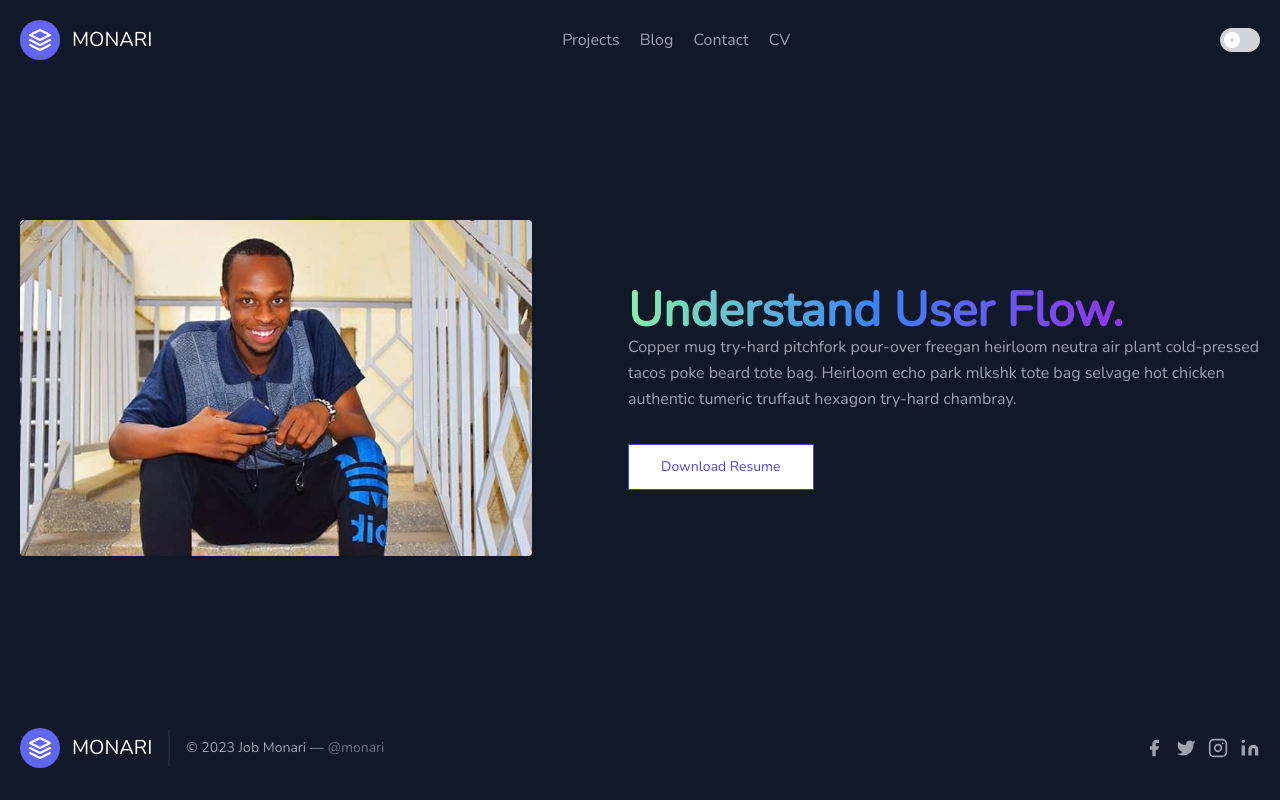
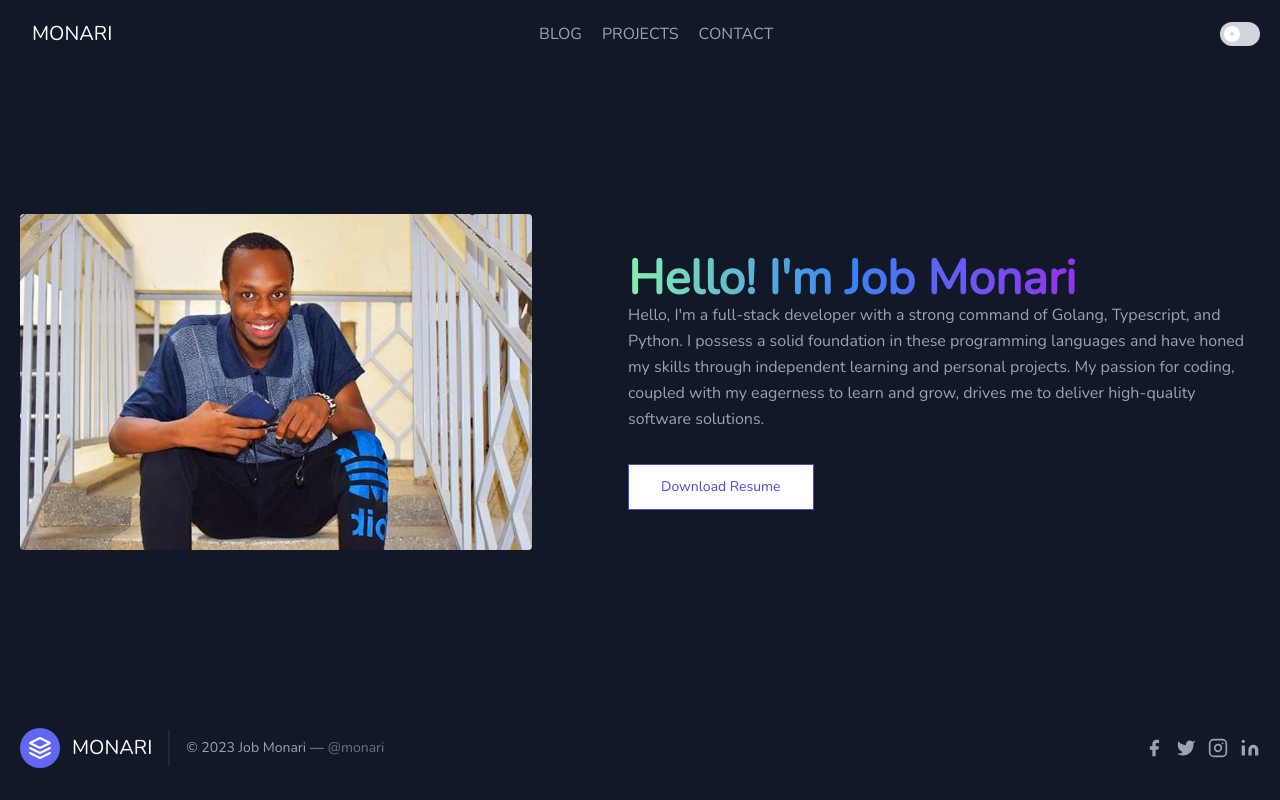
Before and after one commit to narie-monarie/portfolio, a Next.js app: page / in a window 1280 px wide. Built offline with nearby package versions, Linux system fonts and the light colour scheme.

Commit message:
hero section rewrite

```diff
--- a/app/components/Footer/Footer.tsx
+++ b/app/components/Footer/Footer.tsx
@@ -8,15 +8,17 @@ export const Footer = () => {
               xmlns="http://www.w3.org/2000/svg"
               fill="none"
               stroke="currentColor"
-              stroke-linecap="round"
-              stroke-linejoin="round"
-              stroke-width="2"
+              strokeLinecap="round"
+              strokeLinejoin="round"
+              strokeWidth="2"
               className="w-10 h-10 text-white p-2 bg-indigo-500 rounded-full"
               viewBox="0 0 24 24"
             >
               <path d="M12 2L2 7l10 5 10-5-10-5zM2 17l10 5 10-5M2 12l10 5 10-5"></path>
             </svg>
-            <span className="ml-3 text-xl">MONARI</span>
+            <span className="ml-3 text-xl light:text-white dark:text-gray-500">
+              MONARI
+            </span>
           </a>
           <p className="text-sm text-gray-400 sm:ml-4 sm:pl-4 sm:border-l-2 sm:border-gray-800 sm:py-2 sm:mt-0 mt-4">
             © 2023 Job Monari —
@@ -33,9 +35,9 @@ export const Footer = () => {
             <a className="text-gray-400">
               <svg
                 fill="currentColor"
-                stroke-linecap="round"
-                stroke-linejoin="round"
-                stroke-width="2"
+                strokeLinecap="round"
+                strokeLinejoin="round"
+                strokeWidth="2"
                 className="w-5 h-5"
                 viewBox="0 0 24 24"
               >
@@ -45,9 +47,9 @@ export const Footer = () => {
             <a className="ml-3 text-gray-400">
               <svg
                 fill="currentColor"
-                stroke-linecap="round"
-                stroke-linejoin="round"
-                stroke-width="2"
+                strokeLinecap="round"
+                strokeLinejoin="round"
+                strokeWidth="2"
                 className="w-5 h-5"
                 viewBox="0 0 24 24"
               >
@@ -58,9 +60,9 @@ export const Footer = () => {
               <svg
                 fill="none"
                 stroke="currentColor"
-                stroke-linecap="round"
-                stroke-linejoin="round"
-                stroke-width="2"
+                strokeLinecap="round"
+                strokeLinejoin="round"
+                strokeWidth="2"
                 className="w-5 h-5"
                 viewBox="0 0 24 24"
               >
@@ -72,9 +74,9 @@ export const Footer = () => {
               <svg
                 fill="currentColor"
                 stroke="currentColor"
-                stroke-linecap="round"
-                stroke-linejoin="round"
-                stroke-width="0"
+                strokeLinecap="round"
+                strokeLinejoin="round"
+                strokeWidth="0"
                 className="w-5 h-5"
                 viewBox="0 0 24 24"
               >
--- a/app/components/Hero/Hero.tsx
+++ b/app/components/Hero/Hero.tsx
@@ -12,17 +12,21 @@ export const Hero = () => {
               src={"/repo.png"}
               width={720}
               height={600}
+              loading="lazy"
+              priority={false}
             />
           </div>
           <div className="lg:flex-grow md:w-1/2 lg:pl-24 md:pl-16 flex flex-col md:items-start md:text-left items-center text-center">
             <h1 className="bg-gradient-to-r from-green-300 via-blue-500 to-purple-600 bg-clip-text text-3xl font-extrabold text-transparent sm:text-5xl">
-              Understand User Flow.
+              Hello! I'm Job Monari
             </h1>
             <p className="mb-8 leading-relaxed">
-              Copper mug try-hard pitchfork pour-over freegan heirloom neutra
-              air plant cold-pressed tacos poke beard tote bag. Heirloom echo
-              park mlkshk tote bag selvage hot chicken authentic tumeric
-              truffaut hexagon try-hard chambray.
+              Hello, I'm a full-stack developer with a strong command of Golang,
+              Typescript, and Python. I possess a solid foundation in these
+              programming languages and have honed my skills through independent
+              learning and personal projects. My passion for coding, coupled
+              with my eagerness to learn and grow, drives me to deliver
+              high-quality software solutions.
             </p>
             <div className="flex justify-center">
               <a
--- a/app/components/NavBar/NavBar.tsx
+++ b/app/components/NavBar/NavBar.tsx
@@ -1,7 +1,4 @@
-"use client";
-import { useTheme } from "next-themes";
 import Link from "next/link";
-import React, { useEffect, useState } from "react";
 
 interface NavItem {
   label: string;
@@ -9,10 +6,6 @@ interface NavItem {
 }
 
 const NAV_ITEMS: Array<NavItem> = [
-  {
-    label: "HOME",
-    page: "home",
-  },
   {
     label: "BLOG",
     page: "blog",
@@ -28,49 +21,31 @@ const NAV_ITEMS: Array<NavItem> = [
 ];
 
 export const NavBar = () => {
-  const [mounted, setMounted] = useState(false);
-  const { theme, setTheme } = useTheme();
-
-  useEffect(() => {
-    setMounted(true);
-  }, []);
-
-  if (!mounted) {
-    return null;
-  }
   return (
     <div>
       <header className="text-gray-400 bg-gray-900 body-font">
         <div className="container mx-auto flex flex-wrap p-5 flex-col md:flex-row items-center">
           <a className="flex title-font font-medium items-center text-white mb-4 md:mb-0">
-            <svg
-              xmlns="http://www.w3.org/2000/svg"
-              fill="none"
-              stroke="currentColor"
-              stroke-linecap="round"
-              stroke-linejoin="round"
-              stroke-width="2"
-              className="w-10 h-10 text-white p-2 bg-indigo-500 rounded-full"
-              viewBox="0 0 24 24"
-            >
-              <path d="M12 2L2 7l10 5 10-5-10-5zM2 17l10 5 10-5M2 12l10 5 10-5"></path>
-            </svg>
             <span className="ml-3 text-xl">MONARI</span>
           </a>
           <nav className="md:ml-auto md:mr-auto flex flex-wrap items-center text-base justify-center">
-            <a className="mr-5 hover:text-white">Projects</a>
-            <a className="mr-5 hover:text-white">Blog</a>
-            <a className="mr-5 hover:text-white">Contact</a>
-            <a className="mr-5 hover:text-white">CV</a>
+            {NAV_ITEMS.map((val, idx) => {
+              return (
+                <Link
+                  className="mr-5 hover:text-gray-300"
+                  key={idx}
+                  href={val.page}
+                >
+                  {val.label}
+                </Link>
+              );
+            })}
           </nav>
+
           <label className="relative h-6 w-10 cursor-pointer">
-            <input
-              type="checkbox"
-              id="AcceptConditions"
-              className="peer sr-only"
-            />
+            <input type="checkbox" className="peer sr-only" />
 
-            <span className="absolute inset-0 rounded-full bg-gray-300 transition peer-checked:bg-blue-500"></span>
+            <span className="absolute inset-0 rounded-full bg-gray-300 transition peer-checked:bg-gray-800"></span>
 
             <span className="absolute inset-y-0 start-0 m-1 h-4 w-4 rounded-full bg-gray-300 ring-[6px] ring-inset ring-white transition-all peer-checked:start-5 peer-checked:w-2 peer-checked:bg-white peer-checked:ring-transparent"></span>
           </label>
--- a/app/layout.tsx
+++ b/app/layout.tsx
@@ -22,7 +22,7 @@ export default function RootLayout({
     <html lang="en">
       <body className={nunito.className} data-theme="dark">
         <div className="flex flex-col h-screen justify-between">
-          <NavBar />
+          <NavBar data-theme="light" />
           {children}
           <Footer />
         </div>
--- a/app/page.tsx
+++ b/app/page.tsx
@@ -1,5 +1,4 @@
 "use client";
-import Image from "next/image";
 import { Hero } from "./components/Hero/Hero";
 
 export default function Home() {
--- a/app/provider.tsx
+++ /dev/null
@@ -1,7 +0,0 @@
-"use client";
-import { ThemeProvider } from "next-themes";
-import React from "react";
-
-export default function Providers({ children }: { children: React.ReactNode }) {
-  return <ThemeProvider>{children}</ThemeProvider>;
-}
--- a/tailwind.config.js
+++ b/tailwind.config.js
@@ -1,18 +1,19 @@
 /** @type {import('tailwindcss').Config} */
 module.exports = {
   content: [
-    './pages/**/*.{js,ts,jsx,tsx,mdx}',
-    './components/**/*.{js,ts,jsx,tsx,mdx}',
-    './app/**/*.{js,ts,jsx,tsx,mdx}',
+    "./node_modules/flowbite-react/**/*.js",
+    "./pages/**/*.{js,ts,jsx,tsx,mdx}",
+    "./components/**/*.{js,ts,jsx,tsx,mdx}",
+    "./app/**/*.{js,ts,jsx,tsx,mdx}",
   ],
   theme: {
     extend: {
       backgroundImage: {
-        'gradient-radial': 'radial-gradient(var(--tw-gradient-stops))',
-        'gradient-conic':
-          'conic-gradient(from 180deg at 50% 50%, var(--tw-gradient-stops))',
+        "gradient-radial": "radial-gradient(var(--tw-gradient-stops))",
+        "gradient-conic":
+          "conic-gradient(from 180deg at 50% 50%, var(--tw-gradient-stops))",
       },
     },
   },
-  plugins: [],
-}
+  darkMode: "class",
+};
```
